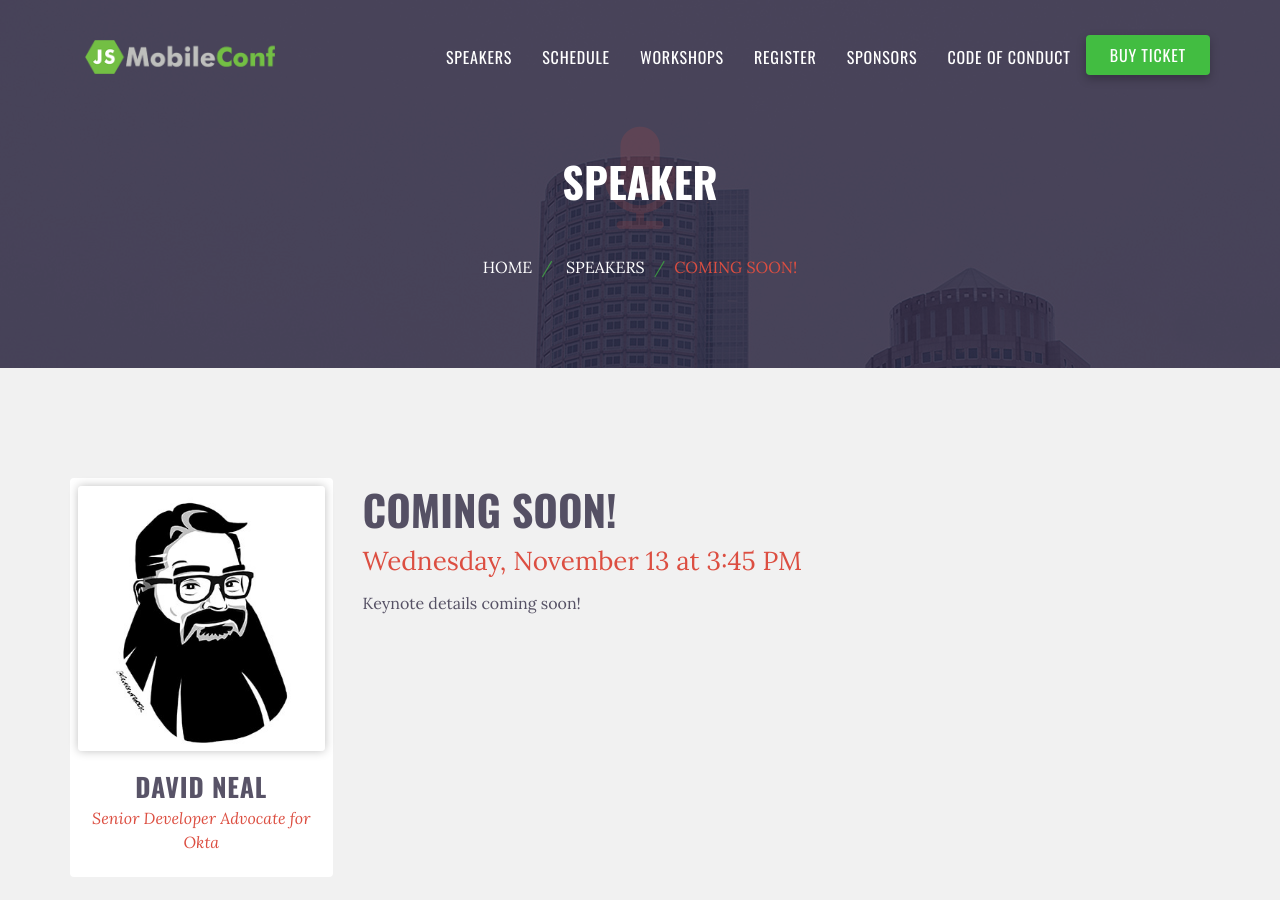
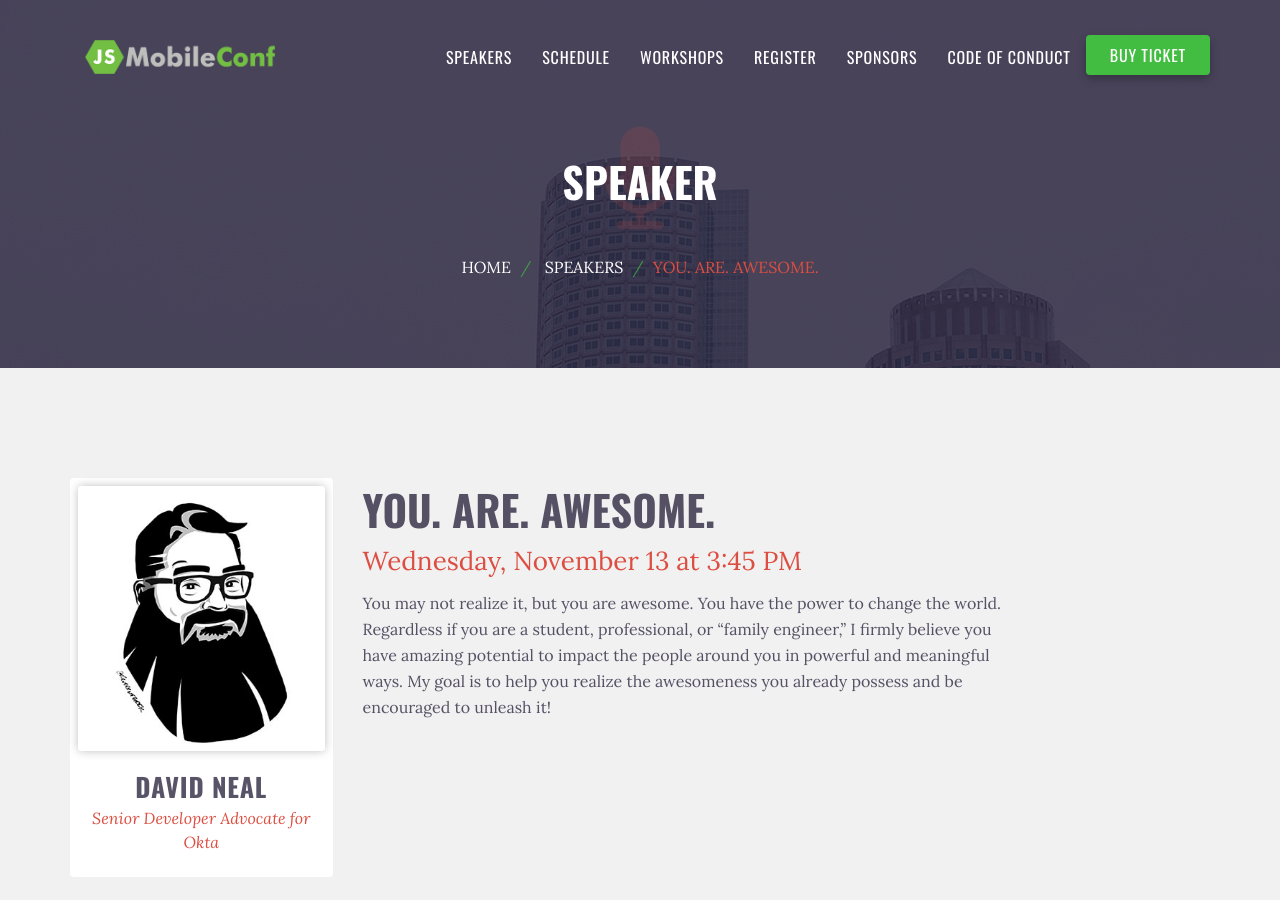
Before and after one commit to remotesynth/jsMobileConf, a Jekyll site: the page built from schedule/session-neal.md, in a window 1280 px wide and 900 px high. Built offline with Jekyll 4.4.1, drawn with Linux system fonts in a browser that asks for light colours.

Commit message:
update david's session

```diff
--- a/schedule/session-neal.md
+++ b/schedule/session-neal.md
@@ -6,9 +6,9 @@ day: 2
 track: 1
 start: '1545'
 starttime: '3:45 PM'
-title: 'Coming Soon!'
+title: 'You. Are. Awesome.'
 speaker-last-name: Neal
-short-description: ''
+short-description: 'You may not realize it, but you are awesome. You have the power to change the world. Regardless if you are a student, professional, or “family engineer,” I firmly believe you have amazing potential to impact the people around you in powerful and meaningful ways. My goal is to help you realize the awesomeness you already possess and be encouraged to unleash it!'
 ---
 
-Keynote details coming soon!
+You may not realize it, but you are awesome. You have the power to change the world. Regardless if you are a student, professional, or “family engineer,” I firmly believe you have amazing potential to impact the people around you in powerful and meaningful ways. My goal is to help you realize the awesomeness you already possess and be encouraged to unleash it!
```
